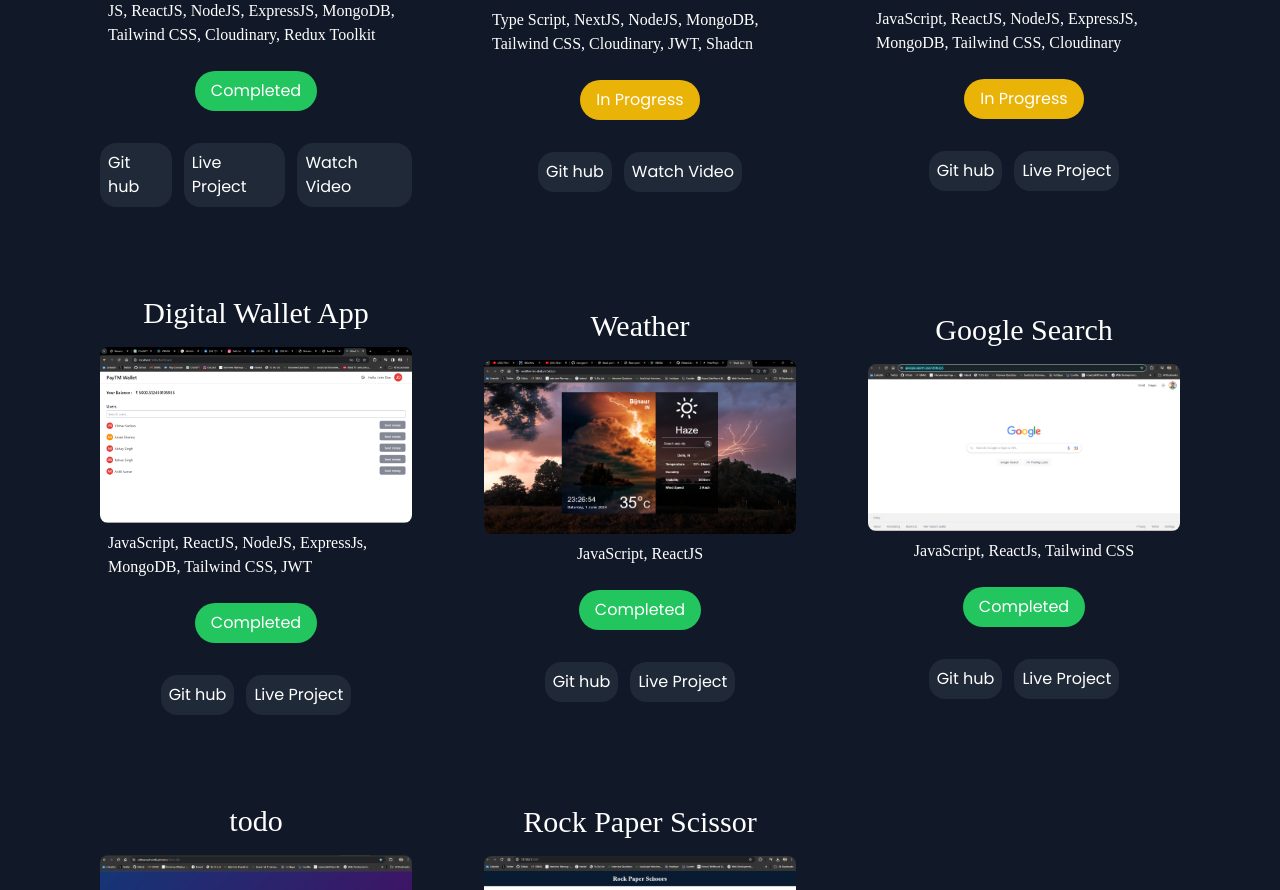
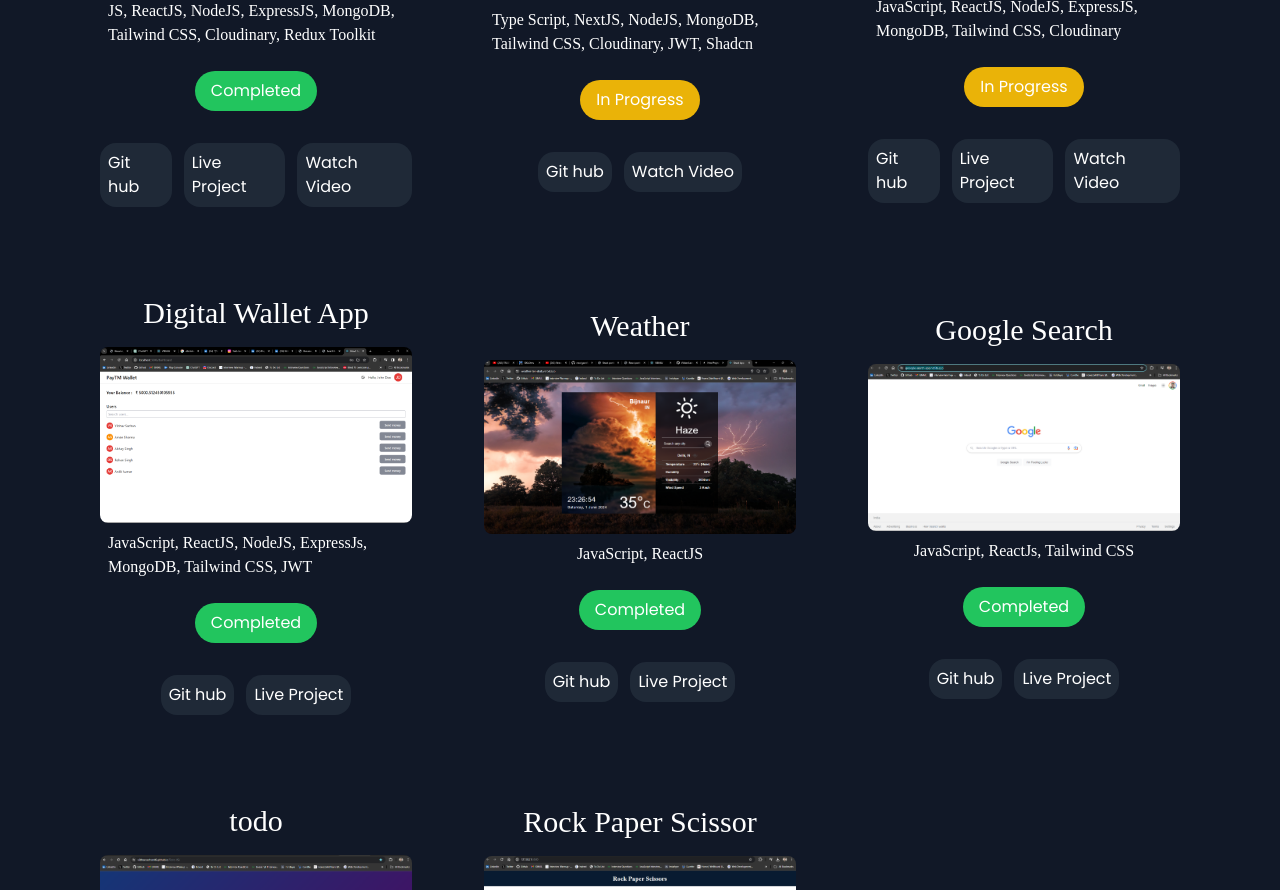
Before and after one commit to VibhavSachan46/react_portfolio-main, a React (Vite) app: page / in a window 1280 px wide. Shown: the part 2640-3530 px from the top of the page. Built offline with nearby package versions, Linux system fonts and the light colour scheme.

Commit message:
flick-files video added

```diff
--- a/src/components/Project.jsx
+++ b/src/components/Project.jsx
@@ -37,6 +37,7 @@ const Project = () => {
       github_link: "https://github.com/VibhavSachan46/filesharing",
       live_link: "https://flick-files.vercel.app/",
       tech: "JavaScript, ReactJS, NodeJS, ExpressJS, MongoDB, Tailwind CSS, Cloudinary",
+      videoURL:"https://res.cloudinary.com/ddnpto5af/video/upload/v1725348805/Project%20Videos/flick_files_flyjgc.mp4",
       status: "In Progress"
     },
     {
```
